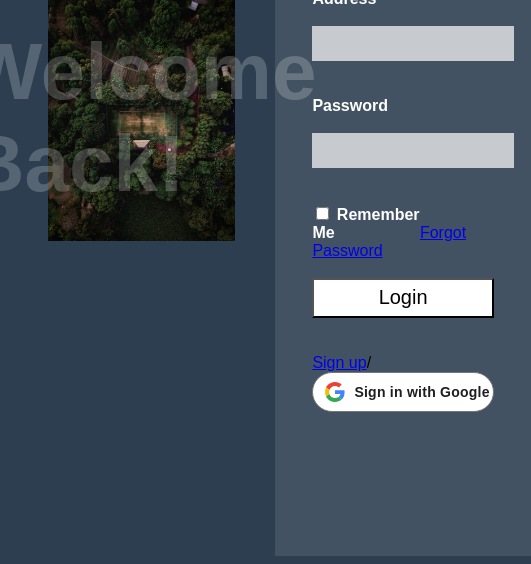
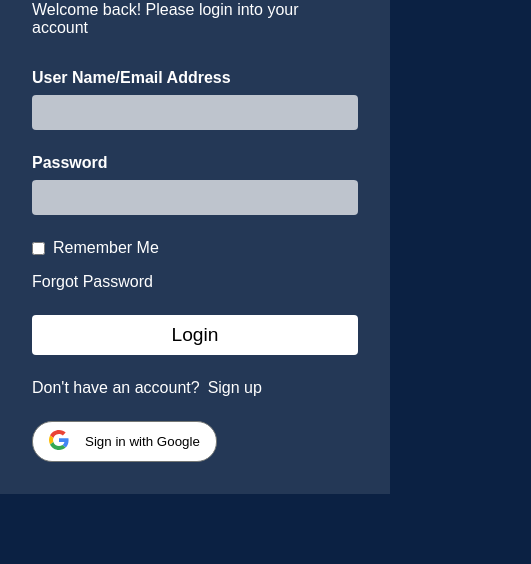
Before and after one commit to Shar-06/ProjectX_Dev_Hub, a website with bundled scripts: page public/html/LoginPage.html in a window 390 px wide. Shown: the part 328-892 px from the top of the page, 531 px wide, since content can reach past the window. After the commit the page ends 844 px from the top, so only its background shows below. Built offline with nearby package versions, Linux system fonts and the light colour scheme.

Commit message:
responsive login page

```diff
--- a/public/html/LoginPage.html
+++ b/public/html/LoginPage.html
@@ -2,49 +2,66 @@
 <html lang="en">
 <head>
   <meta charset="utf-8">
+  <meta name="viewport" content="width=device-width, initial-scale=1.0">
+  <title>Login Page</title>
   <link rel="stylesheet" href="../styles/LoginStyle.css">
-  <title>Login Page</title>
   <script src="../js/loginPage.js" type="module"></script>
 </head>
 <body>
-  <figure >
-    <figcaption>Welcome<br>Back!</figcaption>
-  </figure>
-  <form>
-    <h1 id="loginTitle">Login</h1>
-    <p>Welcom back! Please login into your account</p>
-    <label for="userName">User Name/Email Address</label><br>
-    <input type="text" id="userName" name="userName"><br><br>
-    <label for="passwd">Password</label><br>
-    <input type="password" id="passwd" name="password"><br><br>
-    <section id="pwd-section">
-      <input type="checkbox" id="chkbox" name="checkbox">
-      <label for="chkbox">Remember Me</label><a href="#" id="forgotPwd">Forgot Password</a><br><br>
-      <button type="submit" id="loginBtn" name="loginButton" >Login</button>
+  <header class="hero">
+    <h1 class="hero-caption"></h1>
+  </header>
+
+  <main class="login-container">
+    <h2 class="login-header">Login</h2>
+    <p class="login-intro">Welcome back! Please login into your account</p>
+
+    <form action="#" method="post">
+      <fieldset>
+        <legend>User Name/Email Address</legend>
+        <input type="email" id="userName" name="userName" class="form-input" required>
+      </fieldset>
+
+      <fieldset>
+        <legend>Password</legend>
+        <input type="password" id="passwd" name="password" class="form-input" required>
+      </fieldset>
+
+      <section class="user-options">
+        <label class="remember-me">
+          <input type="checkbox" id="chkbox" name="remember">
+          Remember Me
+        </label>
+        <nav>
+          <a href="#" class="forgot-password">Forgot Password</a>
+        </nav>
       </section>
-    <br><br>
-    <section id="google-section">
-      <a href="#">Sign up</a><a>/</a>
 
-      <button class="gsi-material-button" id="googleBtn" type="button">
-        <span class="gsi-material-button-state" aria-hidden="true"></span>
-        <span class="gsi-material-button-content-wrapper">
-          <span class="gsi-material-button-icon" aria-hidden="true">
-            <svg version="1.1" xmlns="http://www.w3.org/2000/svg" viewBox="0 0 48 48" xmlns:xlink="http://www.w3.org/1999/xlink" style="display: block;">
+      <button type="submit" class="btn btn-primary" id="loginBtn">Login</button>
+
+      <section class="signup-section">
+        <p>Don't have an account?</p>
+        <nav>
+          <a href="#" class="signup-link">Sign up</a>
+        </nav>
+      </section>
+
+      <button type="button" class="google-btn" id="googleBtn">
+        <figure class="google-btn-icon">
+          <svg width="20" height="20" viewBox="0 0 48 48" xmlns="http://www.w3.org/2000/svg">
             <path fill="#EA4335" d="M24 9.5c3.54 0 6.71 1.22 9.21 3.6l6.85-6.85C35.9 2.38 30.47 0 24 0 14.62 0 6.51 5.38 2.56 13.22l7.98 6.19C12.43 13.72 17.74 9.5 24 9.5z"></path>
             <path fill="#4285F4" d="M46.98 24.55c0-1.57-.15-3.09-.38-4.55H24v9.02h12.94c-.58 2.96-2.26 5.48-4.78 7.18l7.73 6c4.51-4.18 7.09-10.36 7.09-17.65z"></path>
             <path fill="#FBBC05" d="M10.53 28.59c-.48-1.45-.76-2.99-.76-4.59s.27-3.14.76-4.59l-7.98-6.19C.92 16.46 0 20.12 0 24c0 3.88.92 7.54 2.56 10.78l7.97-6.19z"></path>
             <path fill="#34A853" d="M24 48c6.48 0 11.93-2.13 15.89-5.81l-7.73-6c-2.15 1.45-4.92 2.3-8.16 2.3-6.26 0-11.57-4.22-13.47-9.91l-7.98 6.19C6.51 42.62 14.62 48 24 48z"></path>
-              <path fill="none" d="M0 0h48v48H0z"></path>
           </svg>
-          </span>
-          <strong>Sign in with Google</strong>
-        </span>
+        </figure>
+        <strong class="google-btn-text">Sign in with Google</strong>
       </button>
-    </section>
+    </form>
+  </main>
 
-
-  </form>
-
+  <script>
+    // You can include your JavaScript here or link to an external file
+  </script>
 </body>
 </html>
--- a/public/styles/LoginStyle.css
+++ b/public/styles/LoginStyle.css
@@ -1,182 +1,213 @@
-*{
+* {
+  margin: 0;
+  padding: 0;
+  box-sizing: border-box;
   font-family: sans-serif;
 }
-body{
+
+body {
+  min-height: 100vh;
   display: flex;
   flex-direction: row;
-  background-color: #2c3e50;
-  height: fit-content;
+  background-color: #0b2143;
 }
-figure{
+
+/* Hero section with image */
+.hero {
   display: flex;
   justify-content: center;
+  align-items: center;
   width: 50%;
-  height: 100vh;
-  background-image: url('../images/login\ image_1.jpg');
-  background-size: 100%;
+  background-image: url('../images/SportX_Logo.png');
+  background-size: cover;
+  background-position: center;
   background-repeat: no-repeat;
-  background-color: #2c3e50;
-  background-position: center;
+  background-color: #0b2143;
+  color: white;
+}
 
-}
-figcaption{
-  display: grid;
-  place-items: center;
+.hero-caption {
   font-weight: bold;
-  font-size: 80px;
+  font-size: 4rem;
   color: white;
   opacity: 0.2;
+  text-align: center;
+  transition: all 0.3s ease;
 }
-figcaption:hover{
-  color:white;
+
+.hero-caption:hover {
   opacity: 1;
-  font-size: 90px;
+  font-size: 4.5rem;
 }
-form{
+
+/* Form section */
+.login-container {
+  width: 50%;
+  padding: 5%;
+  background: rgba(255,255,255,0.1);
   display: flex;
+  flex-direction: column;
   justify-content: center;
-  flex-direction: column;
-  width: 50%;
-  padding: 10%;
-  background-color: white;
-  background: rgba(255,255,255,0.1);
+}
 
+.login-header {
+  margin-bottom: 1rem;
+  color: white;
 }
-input[type="text"],[type="password"]{
+
+.login-intro {
+  color: white;
+  margin-bottom: 2rem;
+}
+
+fieldset {
+  margin-bottom: 1.5rem;
+  border: none;
+}
+
+legend {
+  display: block;
+  color: white;
+  font-weight: bold;
+  margin-bottom: 0.5rem;
+}
+
+.form-input {
   width: 100%;
-  height: 15px;
   padding: 10px;
   background: rgba(255,255,255,0.7);
-  border:none;
+  border: none;
+  border-radius: 4px;
 }
-button{
+
+.user-options {
+  display: flex;
+  justify-content: space-between;
+  align-items: center;
+  margin-bottom: 1.5rem;
+}
+
+.remember-me {
+  display: flex;
+  align-items: center;
+  gap: 0.5rem;
+  color: white;
+}
+
+.forgot-password {
+  color: white;
+  text-decoration: none;
+}
+
+.forgot-password:hover {
+  text-decoration: underline;
+}
+
+.btn {
   width: 100%;
   height: 40px;
-  font-size: 20px;
+  font-size: 1.2rem;
+  padding: 0.5rem;
+  border: none;
+  border-radius: 4px;
+  cursor: pointer;
+  transition: all 0.3s ease;
+}
+
+.btn-primary {
+  background-color: white;
   color: black;
-  background-color: white;
+  margin-bottom: 1.5rem;
 }
-button:active{
-  color: white;
-  background-color: #395775;
-}
-button:hover{
+
+.btn-primary:hover {
   box-shadow: 0 12px 16px 0 rgba(0,0,0,0.24), 0 17px 50px 0 rgba(0,0,0,0.19);
 }
-#forgotPwd{
-  margin-left: 47%;
-}
-p{
+
+.btn-primary:active {
+  background-color: #395775;
   color: white;
 }
-h1{
+
+.signup-section {
+  display: flex;
+  gap: 0.5rem;
+  align-items: center;
+  margin-bottom: 1.5rem;
   color: white;
 }
-label{
+
+.signup-link {
   color: white;
-  font-weight: bold;
+  text-decoration: none;
 }
 
-
-.gsi-material-button {
-  -webkit-appearance: none;
-  background-color: WHITE;
-  background-image: none;
-  border: 1px solid #747775;
-  -webkit-border-radius: 20px;
-  border-radius: 20px;
-  -webkit-box-sizing: border-box;
-  box-sizing: border-box;
-  color: #1f1f1f;
-  cursor: pointer;
-  font-family: 'Roboto', arial, sans-serif;
-  font-size: 14px;
-  height: 40px;
-  letter-spacing: 0.25px;
-  outline: none;
-  overflow: hidden;
-  padding: 3px;
-  position: relative;
-  text-align: center;
-  -webkit-transition: background-color .218s, border-color .218s, box-shadow .218s;
-  transition: background-color .218s, border-color .218s, box-shadow .218s;
-  vertical-align: middle;
-  white-space: nowrap;
-  width: 40px;
-  max-width: 400px;
-  min-width: min-content;
+.signup-link:hover {
+  text-decoration: underline;
 }
 
-.gsi-material-button .gsi-material-button-icon {
-  height: 20px;
-  margin-right: 12px;
-  min-width: 20px;
-  width: 20px;
-  margin: 0;
-  padding: 9px;
+/* Google sign-in button */
+.google-btn {
+  display: flex;
+  align-items: center;
+  justify-content: center;
+  background-color: white;
+  border: 1px solid #747775;
+  border-radius: 20px;
+  padding: 0.5rem 1rem;
+  cursor: pointer;
+  transition: all 0.3s ease;
 }
 
-.gsi-material-button .gsi-material-button-content-wrapper {
-  -webkit-align-items: center;
-  align-items: center;
-  display: flex;
-  -webkit-flex-direction: row;
-  flex-direction: row;
-  -webkit-flex-wrap: nowrap;
-  flex-wrap: nowrap;
-  height: 100%;
-  justify-content: space-between;
-  position: relative;
-  width: 100%;
-}
-
-.gsi-material-button .gsi-material-button-contents {
-  -webkit-flex-grow: 1;
-  flex-grow: 1;
-  font-family: 'Roboto', arial, sans-serif;
-  font-weight: 500;
-  overflow: hidden;
-  text-overflow: ellipsis;
-  vertical-align: top;
-}
-
-.gsi-material-button .gsi-material-button-state {
-  -webkit-transition: opacity .218s;
-  transition: opacity .218s;
-  bottom: 0;
-  left: 0;
-  opacity: 0;
-  position: absolute;
-  right: 0;
-  top: 0;
-}
-
-.gsi-material-button:disabled {
-  cursor: default;
-  background-color: #ffffff61;
-  border-color: #1f1f1f1f;
-}
-
-.gsi-material-button:disabled .gsi-material-button-contents {
-  opacity: 38%;
-}
-
-.gsi-material-button:disabled .gsi-material-button-icon {
-  opacity: 38%;
-}
-
-.gsi-material-button:not(:disabled):active .gsi-material-button-state,
-.gsi-material-button:not(:disabled):focus .gsi-material-button-state {
-  background-color: #303030;
-  opacity: 12%;
-}
-
-.gsi-material-button:not(:disabled):hover {
-  -webkit-box-shadow: 0 1px 2px 0 rgba(60, 64, 67, .30), 0 1px 3px 1px rgba(60, 64, 67, .15);
+.google-btn:hover {
   box-shadow: 0 1px 2px 0 rgba(60, 64, 67, .30), 0 1px 3px 1px rgba(60, 64, 67, .15);
 }
 
-.gsi-material-button:not(:disabled):hover .gsi-material-button-state {
-  background-color: #303030;
-  opacity: 8%;
+.google-btn-icon {
+  margin-right: 1rem;
 }
+
+.google-btn-text {
+  font-weight: 500;
+}
+
+/* Responsive styles */
+@media (max-width: 768px) {
+  body {
+    flex-direction: column;
+  }
+
+  .hero {
+    width: 100%;
+    height: 30vh;
+  }
+
+  .login-container {
+    width: 100%;
+    padding: 2rem;
+  }
+
+  .hero-caption {
+    font-size: 3rem;
+  }
+
+  .hero-caption:hover {
+    font-size: 3.5rem;
+  }
+}
+
+@media (max-width: 480px) {
+  .user-options {
+    flex-direction: column;
+    align-items: flex-start;
+    gap: 1rem;
+  }
+
+  .hero-caption {
+    font-size: 2rem;
+  }
+
+  .hero-caption:hover {
+    font-size: 2.5rem;
+  }
+}
```
Lines whose indentation alone changed are shown as unchanged.
